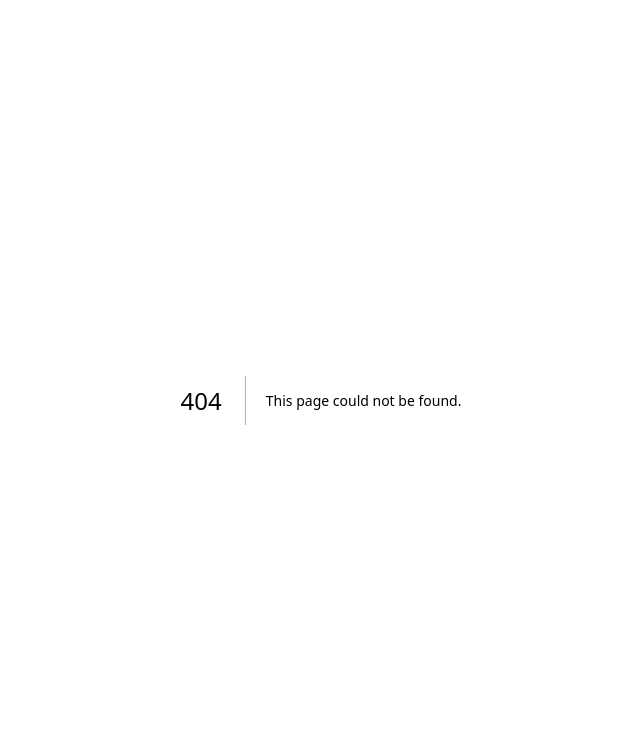
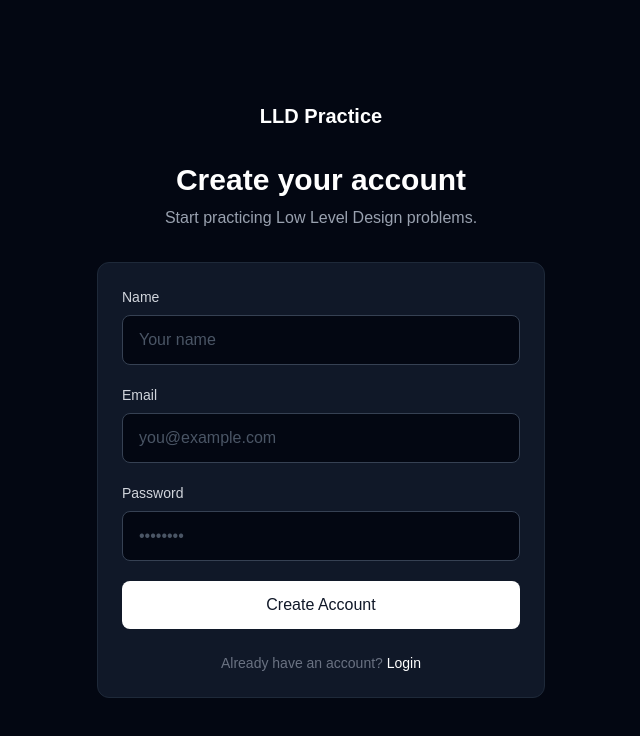
Before and after one commit to AbhishekYadav44/LLD-Practice-Platform, a Next.js app in the folder frontend/: page /signup in a window 1280 px wide. Before the commit this address had no page. Shown: the top 736 px of the page, without its empty margins (319-959 px from the left). Built offline with nearby package versions, Linux system fonts and the light colour scheme.

Commit message:
signup page

```diff
--- /dev/null
+++ b/frontend/app/signup/page.tsx
@@ -0,0 +1,160 @@
+
+"use client";
+
+import { useState } from "react";
+import Link from "next/link";
+import { useRouter } from "next/navigation";
+
+export default function SignupPage() {
+  const router = useRouter();
+
+  const [name, setName] = useState("");
+  const [email, setEmail] = useState("");
+  const [password, setPassword] = useState("");
+
+  const [error, setError] = useState("");
+  const [loading, setLoading] = useState(false);
+
+  const handleSignup = async (e: React.FormEvent) => {
+    e.preventDefault();
+
+    setError("");
+    setLoading(true);
+
+    try {
+      const response = await fetch(
+        "http://localhost:4000/api/auth/signup",
+        {
+          method: "POST",
+          headers: {
+            "Content-Type": "application/json",
+          },
+          body: JSON.stringify({
+            name,
+            email,
+            password,
+          }),
+        }
+      );
+
+      const data = await response.json();
+
+      if (!response.ok) {
+        throw new Error(data.message || "Signup failed");
+      }
+
+      router.push("/login");
+    } catch (error: any) {
+      setError(error.message || "Something went wrong");
+    } finally {
+      setLoading(false);
+    }
+  };
+
+  return (
+    <main className="flex min-h-screen items-center justify-center bg-gray-950 px-6 text-white">
+      <div className="w-full max-w-md">
+
+        <div className="mb-8 text-center">
+          <Link
+            href="/"
+            className="text-xl font-bold"
+          >
+            LLD Practice
+          </Link>
+
+          <h1 className="mt-8 text-3xl font-bold">
+            Create your account
+          </h1>
+
+          <p className="mt-2 text-gray-400">
+            Start practicing Low Level Design problems.
+          </p>
+        </div>
+
+        <form
+          onSubmit={handleSignup}
+          className="rounded-xl border border-gray-800 bg-gray-900 p-6"
+        >
+          <div className="space-y-5">
+
+            {/* Name */}
+            <div>
+              <label className="mb-2 block text-sm font-medium text-gray-300">
+                Name
+              </label>
+
+              <input
+                type="text"
+                value={name}
+                onChange={(e) => setName(e.target.value)}
+                placeholder="Your name"
+                required
+                className="w-full rounded-lg border border-gray-700 bg-gray-950 px-4 py-3 text-white outline-none placeholder:text-gray-600 focus:border-gray-500"
+              />
+            </div>
+
+            {/* Email */}
+            <div>
+              <label className="mb-2 block text-sm font-medium text-gray-300">
+                Email
+              </label>
+
+              <input
+                type="email"
+                value={email}
+                onChange={(e) => setEmail(e.target.value)}
+                placeholder="you@example.com"
+                required
+                className="w-full rounded-lg border border-gray-700 bg-gray-950 px-4 py-3 text-white outline-none placeholder:text-gray-600 focus:border-gray-500"
+              />
+            </div>
+
+            {/* Password */}
+            <div>
+              <label className="mb-2 block text-sm font-medium text-gray-300">
+                Password
+              </label>
+
+              <input
+                type="password"
+                value={password}
+                onChange={(e) => setPassword(e.target.value)}
+                placeholder="••••••••"
+                required
+                minLength={6}
+                className="w-full rounded-lg border border-gray-700 bg-gray-950 px-4 py-3 text-white outline-none placeholder:text-gray-600 focus:border-gray-500"
+              />
+            </div>
+
+            {error && (
+              <div className="rounded-lg border border-red-900 bg-red-950/40 px-4 py-3 text-sm text-red-400">
+                {error}
+              </div>
+            )}
+
+            <button
+              type="submit"
+              disabled={loading}
+              className="w-full rounded-lg bg-white py-3 font-medium text-gray-900 transition hover:bg-gray-200 disabled:cursor-not-allowed disabled:opacity-50"
+            >
+              {loading ? "Creating account..." : "Create Account"}
+            </button>
+
+          </div>
+
+          <p className="mt-6 text-center text-sm text-gray-500">
+            Already have an account?{" "}
+            <Link
+              href="/login"
+              className="text-white hover:underline"
+            >
+              Login
+            </Link>
+          </p>
+        </form>
+
+      </div>
+    </main>
+  );
+}
```
Also changed, not shown: frontend/app/problems/page.tsx (added).
